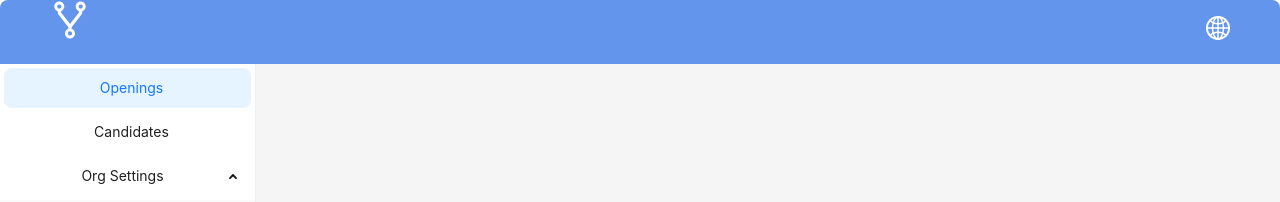
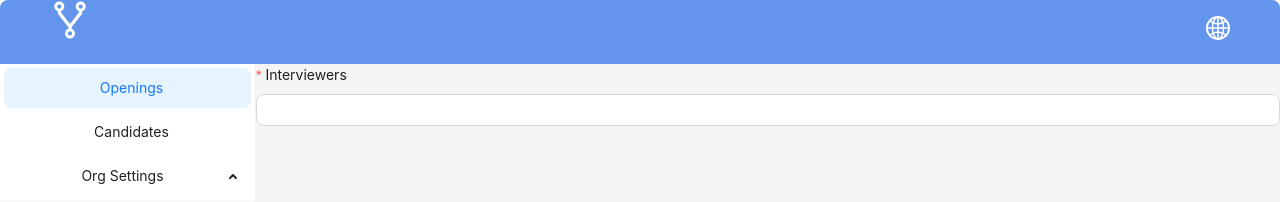
Before and after one commit to vetchium/vetchium, a React (Create React App) app in the folder erised/: page /create-interview/1 in a window 1280 px wide. Both pictures are taken after a click on the button "Sign In". Shown: the top 202 px of the page. Built offline with nearby package versions, Linux system fonts and the light colour scheme.

Commit message:
Create Interview

```diff
--- a/erised/src/components/Router.tsx
+++ b/erised/src/components/Router.tsx
@@ -7,6 +7,7 @@ import Openings from "../pages/Openings";
 import Users from "../pages/Users";
 import Candidates from "../pages/Candidates";
 import Candidacy from "../pages/Candidacy";
+import CreateInterview from "../pages/CreateInterview";
 
 function Router() {
   return (
@@ -18,6 +19,10 @@ function Router() {
       <Route path="/openings" element={<Openings />} />
       <Route path="/candidacy/:candidacy_id" element={<Candidacy />} />
       <Route path="/candidates" element={<Candidates />} />
+      <Route
+        path="/create-interview/:candidacy_id"
+        element={<CreateInterview />}
+      />
       <Route path="/create-opening" element={<CreateOpening />} />
       <Route path="/org-settings" element={<div>Org Settings</div>} />
       <Route path="/org-settings/locations" element={<LocationSelector />} />
--- /dev/null
+++ b/erised/src/forms/CreateInterviewForm.tsx
@@ -0,0 +1,34 @@
+import { Form, Input } from "antd";
+import { formInputStyle, formItemStyle } from "../Styles";
+import t from "../i18n/i18n";
+
+function onFinish(values: any) {
+  console.log("Received values:", values);
+}
+
+function onFinishFailed(errorInfo: any): void {
+  console.log("Form validation failed:", errorInfo);
+}
+
+function validateInterviewers() {
+  // In future, should get an array of email addresses and validate each ?
+  return new Promise<void>((resolve, reject) => {
+    resolve();
+  });
+}
+
+export default function CreateInterviewForm() {
+  return (
+    <Form onFinish={onFinish} onFinishFailed={onFinishFailed} layout="vertical">
+      <Form.Item
+        label={t("create_interview.interviewers")}
+        name="interviewers"
+        rules={[{ required: true, validator: validateInterviewers }]}
+        style={formItemStyle}
+      >
+        {/* In future should autocomplete from users via SSO etc. */}
+        <Input style={formInputStyle} />
+      </Form.Item>
+    </Form>
+  );
+}
--- a/erised/src/i18n/en/index.ts
+++ b/erised/src/i18n/en/index.ts
@@ -89,4 +89,8 @@ export default {
     shortlist: "Shortlist",
     filter_by_name_or_employer: "Filter by Applicant Name or Current Employer",
   },
+
+  create_interview: {
+    interviewers: "Interviewers"
+  }
 };
--- a/erised/src/pages/Candidacy.tsx
+++ b/erised/src/pages/Candidacy.tsx
@@ -1,4 +1,7 @@
-import { Flex, List, Modal, Table, Typography } from "antd";
+import { PlusCircleTwoTone } from "@ant-design/icons";
+import { Button, Flex, Modal, Table, Typography } from "antd";
+import { useNavigate, useParams } from "react-router-dom";
+import t from "../i18n/i18n";
 
 const { Text, Link } = Typography;
 
@@ -29,14 +32,14 @@ const data = {
       status: "CANCELLED",
     },
     {
-      id: "9m4e2mr0ui3e8a215n000",
+      id: "9m4e2mr0ui3e8a3215n000",
       status: "COMPLETED",
       interviewers: ["A <a@example.com>", "B <b@example.com>"],
       at: "2024-03-14T10:00:00Z",
       evaluation_status: "EVALUATION_PENDING",
     },
     {
-      id: "9m4e2mr0ui3e8a215n000",
+      id: "9m4e2mr0ui3e8a32215n000",
       status: "COMPLETED",
       interviewers: ["C <c@example.com>"],
       at: "2024-03-14T10:00:00Z",
@@ -66,6 +69,9 @@ const data = {
 };
 
 export default function Candidacy() {
+  const navigate = useNavigate();
+  const { candidacy_id } = useParams();
+
   return (
     <Flex vertical>
       <Typography.Title level={2}>{data.name}</Typography.Title>
@@ -168,6 +174,14 @@ export default function Candidacy() {
         rowKey="id"
         pagination={false}
       />
+      <Button
+        type="primary"
+        icon={<PlusCircleTwoTone />}
+        onClick={() => navigate(`/create-interview/${candidacy_id}`)}
+        style={{ marginTop: "1rem", marginLeft: "2rem", width: "fit-content" }}
+      >
+        {t("create_interview")}
+      </Button>
     </Flex>
   );
 }
--- /dev/null
+++ b/erised/src/pages/CreateInterview.tsx
@@ -0,0 +1,5 @@
+import CreateInterviewForm from "../forms/CreateInterviewForm";
+
+export default function CreateInterview() {
+  return <CreateInterviewForm />;
+}
```
